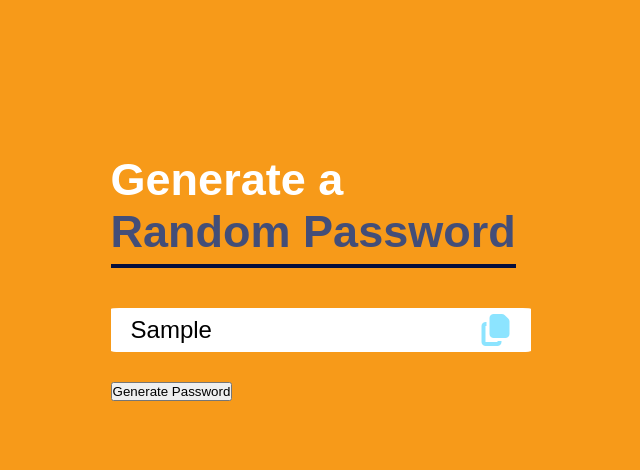
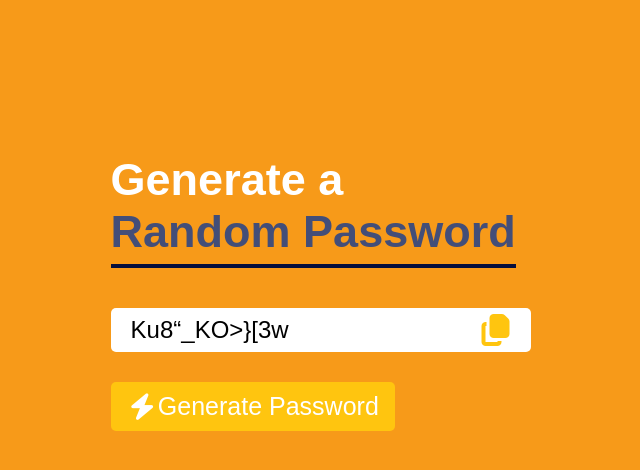
Before and after one commit to HarunnMetin/Random-Password-Generator, a plain HTML site: page index.html in a window 1280 px wide. Both pictures are taken after typing "Sample" into the empty fields and a click on the button "Generate Password". Shown: the whole page, without its empty margins (43-683 px from the left). Drawn offline with Linux system fonts and the light colour scheme.

Commit message:
v3 finished

```diff
--- a/index.html
+++ b/index.html
@@ -18,9 +18,11 @@
       <h1>Generate a <br /><span>Random Password</span></h1>
       <div class="display">
         <input type="text" id="password" placeholder="Password" />
-        <i class="fa-solid fa-copy fa-2x icon"></i>
+        <i class="fa-solid fa-copy fa-2x icon" onclick="copyPassword()"></i>
       </div>
-      <button>Generate Password</button>
+      <button onclick="createPassword()"><i class="fa-solid fa-bolt "></i>Generate Password</button>
     </div>
+
+    <script src="script.js"></script>
   </body>
 </html>
--- /dev/null
+++ b/script.js
@@ -0,0 +1,37 @@
+const passwordBox = document.getElementById("password");
+const lenght = 12;
+
+const upperCase = "ABCDEFGHIJKLMNOPQRSTUVWXYZ";
+const lowerCase = "abcdefghijklmnopqrstuvwxyz";
+
+const number = "0123456789";
+const symbol = "!@#$%^&*()_+-={}[]|:;“’<>,.?/";
+
+const allChars = upperCase + lowerCase + number + symbol;
+
+function createPassword() {
+  let password = "";
+  password += upperCase[Math.floor(Math.random() * upperCase.length)];
+  password += lowerCase[Math.floor(Math.random() * lowerCase.length)];
+  password += number[Math.floor(Math.random() * number.length)];
+  password += symbol[Math.floor(Math.random() * symbol.length)];
+
+  while (lenght > password.length) {
+    password += allChars[Math.floor(Math.random() * allChars.length)];
+  }
+  passwordBox.value = password;
+}
+
+function copyPassword() {
+  const password = passwordBox.value;
+
+  if (!password) {
+    alert("Firstly create new password");
+    return;
+  }
+  else{
+    passwordBox.select();
+    newPasword = document.execCommand("copy");
+    alert("copied")
+  }
+  }
--- a/style.css
+++ b/style.css
@@ -23,7 +23,7 @@ body {
   align-items: center;
   justify-content: space-between;
   padding: 6px 20px;
-  border-radius: 2%;
+  border-radius: 5px;
 }
 
 .container h1 {
@@ -40,10 +40,23 @@ body {
 .display .icon {
   width: 30px;
   cursor: pointer;
-  color: #8CE4FF;
+  color: #FFC50F;
 }
 .display input{
     border: 0;
     outline: 0;
     font-size: 24px;
 }
+.container button{
+    border: 0;
+    outline: 0;
+    background: #FFC50F;
+    color: #fff;
+    font-size: 25px;
+    display: flex;
+    align-items: center;
+    justify-content: center;
+    padding: 10px 16px;
+    cursor: pointer;
+    border-radius: 5px;
+}
```
